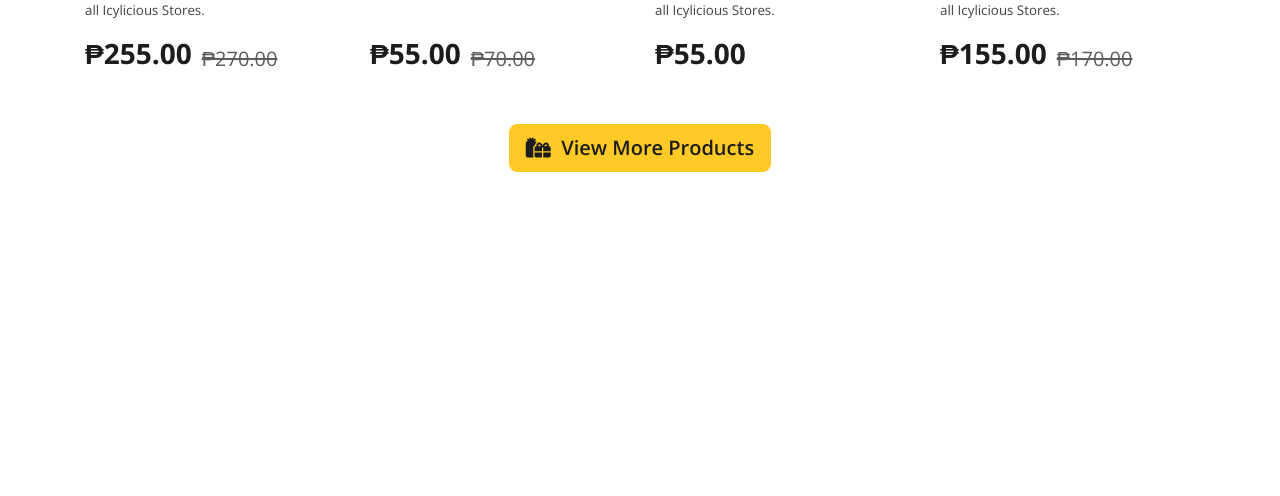
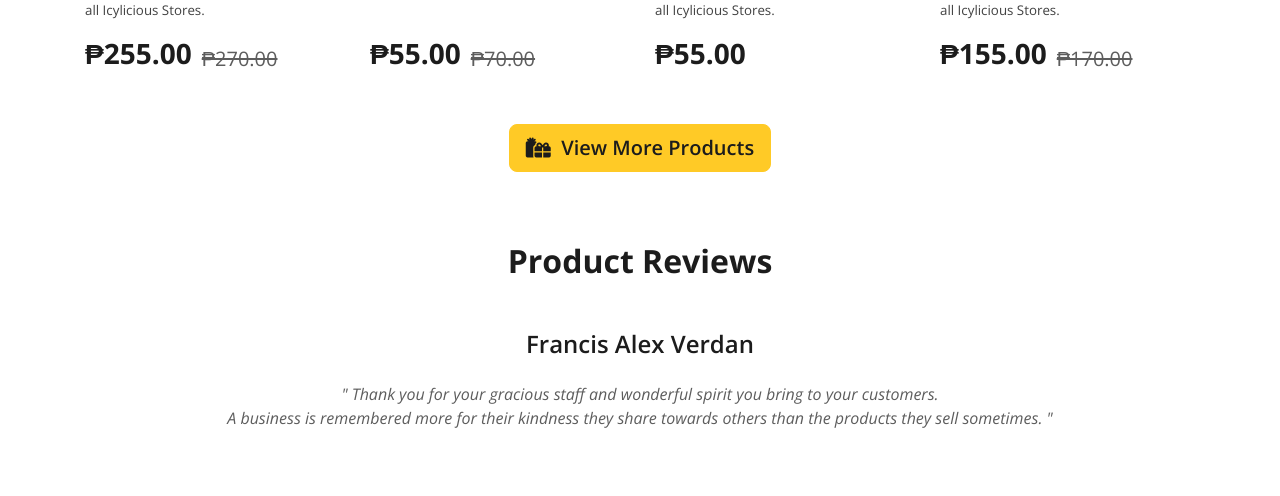
Before and after one commit to IAmArien/icylicious, a PHP site: page / in a window 1280 px wide. Shown: the part 2319-2815 px from the top of the page. Before the commit the page ends 2491 px from the top, so only its background shows below. Run offline with PHP 8.4, Linux system fonts and the light colour scheme; some libraries are stand-ins or nearby versions.

Commit message:
feat: continue home page

```diff
--- a/assets/css/index.css
+++ b/assets/css/index.css
@@ -163,3 +163,8 @@
   object-fit: cover;
   border-radius: 10px;
 }
+
+.carousel-item {
+  text-align: center;
+  padding-inline: 100px;
+}
--- a/index.php
+++ b/index.php
@@ -209,7 +209,43 @@
           </button>
         </div>
         <div id="reviews" style="margin-top: 70px;">
-
+          <h2 class="color-dark-grey sans-bold" style="text-align: center;">Product Reviews</h2>
+          <div id="carouselExampleControls" class="carousel slide" data-bs-ride="carousel" style="margin-top: 50px;">
+            <div class="carousel-inner">
+              <div class="carousel-item active">
+                <h4 class="sans-600 color-dark-grey">Francis Alex Verdan</h4>
+                <div style="height: 15px;"></div>
+                <p class="sans-italic color-super-light-grey">
+                  " Thank you for your gracious staff and wonderful spirit you bring to your customers.<br/>
+                  A business is remembered more for their kindness they share towards others than the products they sell sometimes. "
+                </p>
+              </div>
+              <div class="carousel-item">
+                <h4 class="sans-600 color-dark-grey">Aizel Domingo Torno</h4>
+                <div style="height: 15px;"></div>
+                <p class="sans-italic color-super-light-grey">
+                  " Sarap talaga lalo na ng Mango graham smootie sarap balik balikan lalo na kung malapit lang ako,<br/>
+                  bundok pa kase samin eh kaya bihira lang makabili. "
+                </p>
+              </div>
+              <div class="carousel-item">
+                <h4 class="sans-600 color-dark-grey">Yhen Selafar</h4>
+                <div style="height: 15px;"></div>
+                <p class="sans-italic color-super-light-grey">
+                  " Sarap mag refresh dito (icy), nakakapawi ng uhaw lalo na sa init ng panahon.<br/>
+                  Tara na't mag icy "
+                </p>
+              </div>
+            </div>
+            <button class="carousel-control-prev" type="button" data-bs-target="#carouselExampleControls" data-bs-slide="prev">
+              <span class="carousel-control-prev-icon" aria-hidden="true"></span>
+              <span class="visually-hidden">Previous</span>
+            </button>
+            <button class="carousel-control-next" type="button" data-bs-target="#carouselExampleControls" data-bs-slide="next">
+              <span class="carousel-control-next-icon" aria-hidden="true"></span>
+              <span class="visually-hidden">Next</span>
+            </button>
+          </div>
         </div>
       </div>
     </div>
```
